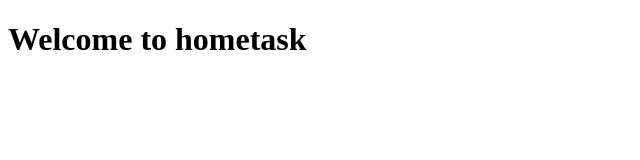
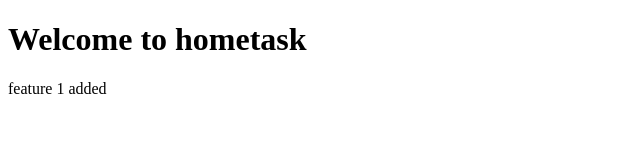
Before and after one commit to skharade07/skharade07.github.io, a plain HTML site: page index.html in a window 1280 px wide. Shown: the whole page, without its empty margins (0-640 px from the left). Drawn offline with Linux system fonts and the light colour scheme.

Commit message:
feature: 1 added

```diff
--- a/index.html
+++ b/index.html
@@ -4,6 +4,6 @@
         <h1>Welcome to hometask</h1>
     </head>
     <body>
-
+        <span>feature 1 added</span>
     </body>
 </html>
```
